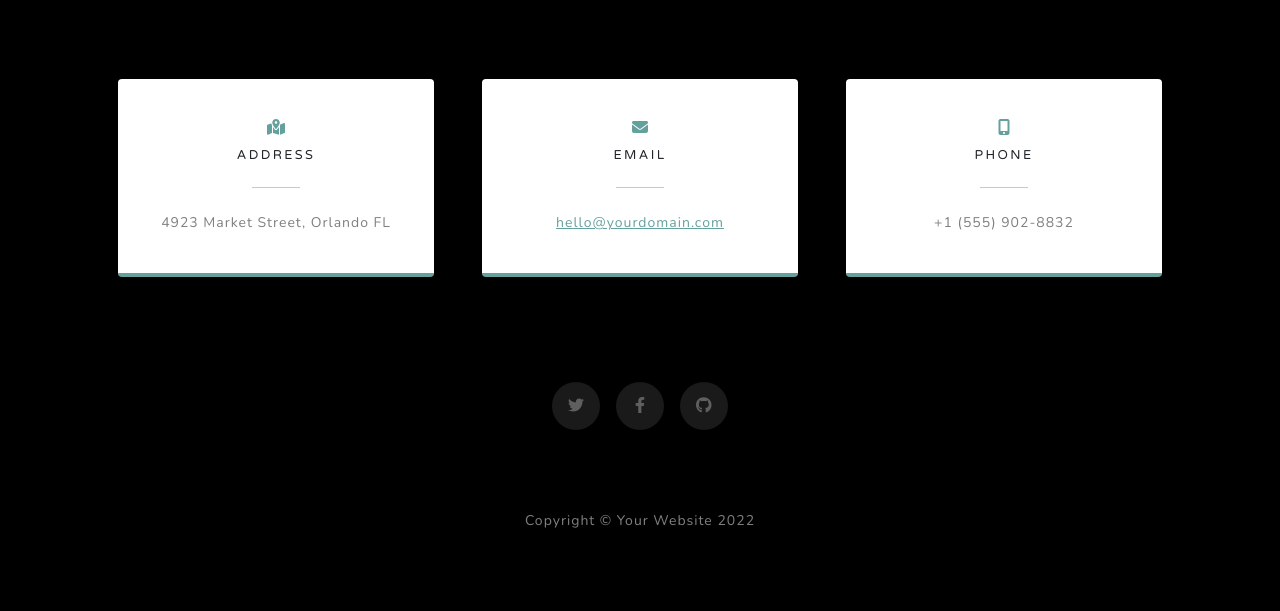
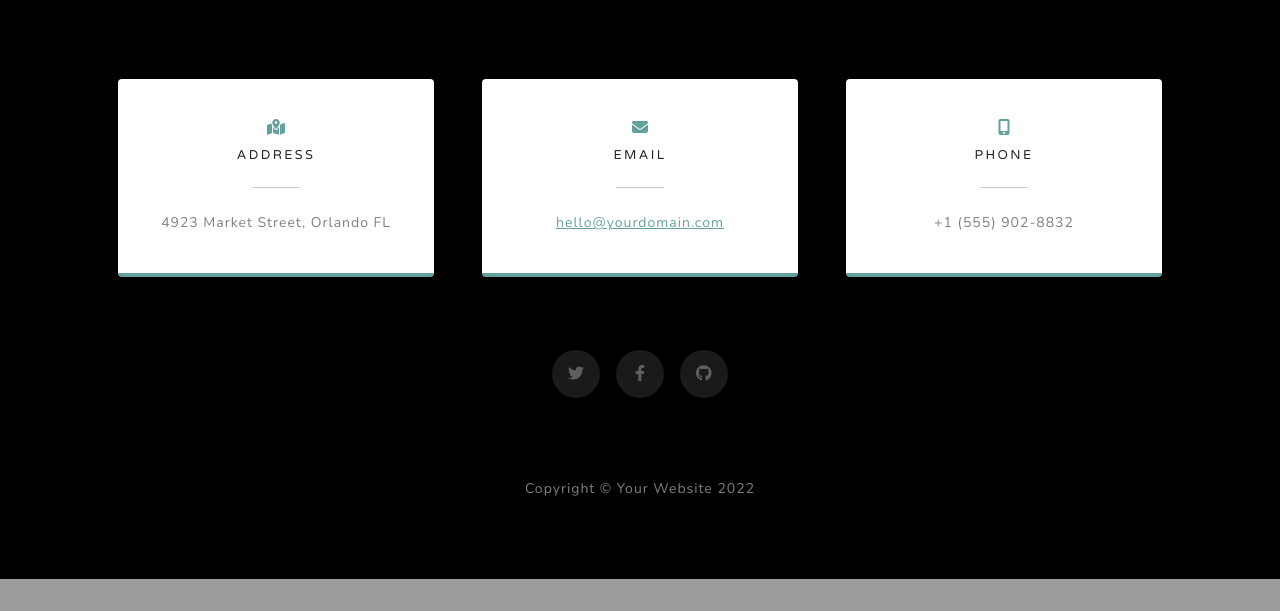
Before and after one commit to ncastro02/pruebadedjango, a Django app: page / in a window 1280 px wide. Shown: the part 3269-3880 px from the top of the page. After the commit the page ends 3848 px from the top, so only its background shows below. Run offline with Django 4.2, Linux system fonts and the light colour scheme; some libraries are stand-ins or nearby versions.

Commit message:
descripcion

```diff
--- a/crudebc/todo/templates/todo/home.html
+++ b/crudebc/todo/templates/todo/home.html
@@ -74,7 +74,7 @@
     <!-- Signup-->
   <div class="bg-image p-5 text-center shadow-1-strong rounded mb-5 text-black"
     style="
-        background-image: url('https://img.freepik.com/foto-gratis/fondo-blanco-sucio-cemento-natural-o-textura-antigua-piedra-como-patron-retro-pared-conceptual-wa_1258-69505.jpg?w=2000');
+        background-image: url('https://p0.pikist.com/photos/227/793/landscape-solitude-man-tree-black-and-white.jpg');
         height: 100vh;
         background-size: cover;" >
     <section class="signup-section" id="signup">
@@ -156,7 +156,7 @@
                     </div>
                 </div>
             </div>
-            <div class="social d-flex justify-content-center" style="margin-top:10%;">
+            <div class="social d-flex justify-content-center" style="margin-top:7%;">
                 <a class="mx-2" href="#!"><i class="fab fa-twitter"></i></a>
                 <a class="mx-2" href="#!"><i class="fab fa-facebook-f"></i></a>
                 <a class="mx-2" href="#!"><i class="fab fa-github"></i></a>
```
